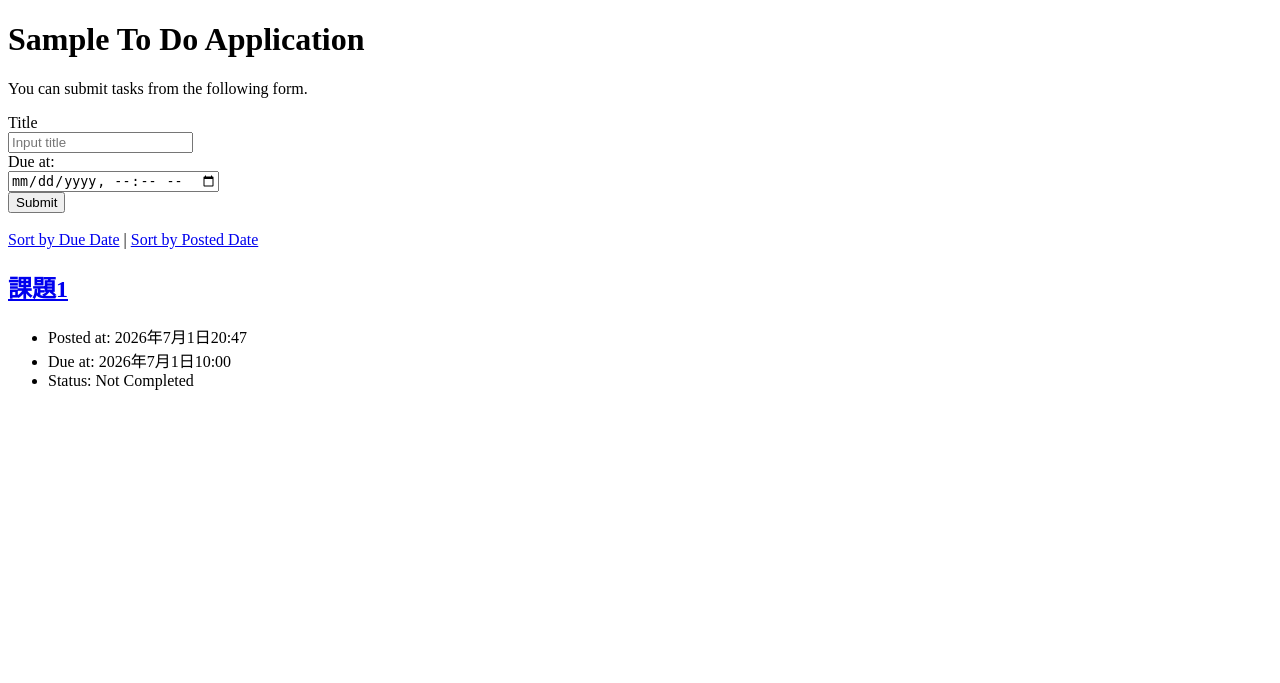
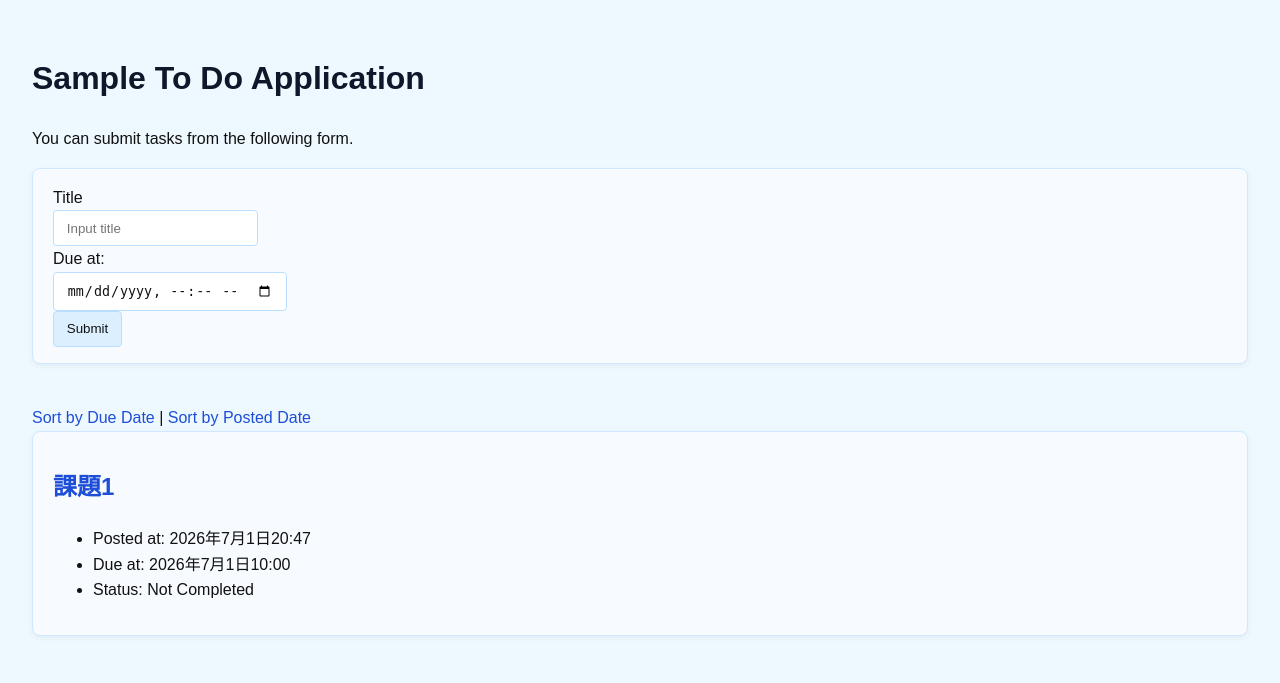
Before and after one commit to 1F10250033/django-test-exercise, a Django app: page / in a window 1280 px wide. Shown: the top 683 px of the page. Run offline with Django 5.2, Linux system fonts and the light colour scheme; data comes from the database, SQL or seed files in the repository.

Commit message:
cssの追加

```diff
--- /dev/null
+++ b/todo/static/todo/style.css
@@ -0,0 +1,47 @@
+body {
+    font-family: Arial, sans-serif;
+    margin: 0;
+    padding: 2rem;
+    background-color: #eef8ff;
+    color: #111111;
+    line-height: 1.6;
+}
+
+h1, h2 {
+    color: #0f172a;
+}
+
+a {
+    color: #1d4ed8;
+    text-decoration: none;
+}
+
+a:hover {
+    text-decoration: underline;
+}
+
+form, .text {
+    background-color: #f7fbff;
+    border: 1px solid #cfe8ff;
+    border-radius: 8px;
+    padding: 1rem 1.25rem;
+    margin-bottom: 1rem;
+    box-shadow: 0 2px 6px rgba(15, 23, 42, 0.05);
+}
+
+input, button {
+    padding: 0.6rem 0.8rem;
+    border: 1px solid #b8dfff;
+    border-radius: 4px;
+    background-color: #ffffff;
+    color: #111111;
+}
+
+button {
+    background-color: #dcefff;
+    cursor: pointer;
+}
+
+button:hover {
+    background-color: #cfe8ff;
+}
--- a/todo/templates/todo/detail.html
+++ b/todo/templates/todo/detail.html
@@ -6,6 +6,7 @@
     <title>To Do Application</title>
     <meta charset="UTF-8">
     <meta name="author" content="INIAD">
+    <link rel="stylesheet" href="{% static 'todo/style.css' %}">
   </head>
 
   <body>
--- a/todo/templates/todo/edit.html
+++ b/todo/templates/todo/edit.html
@@ -6,6 +6,7 @@
     <title>To Do Application</title>
     <meta charset="UTF-8">
     <meta name="author" content="INIAD">
+    <link rel="stylesheet" href="{% static 'todo/style.css' %}">
 </head>
 
 <body>
--- a/todo/templates/todo/index.html
+++ b/todo/templates/todo/index.html
@@ -6,6 +6,7 @@
     <title>To Do Application</title>
     <meta charset="UTF-8">
     <meta name="author" content="INIAD">
+    <link rel="stylesheet" href="{% static 'todo/style.css' %}">
   </head>
 
   <body>
```
